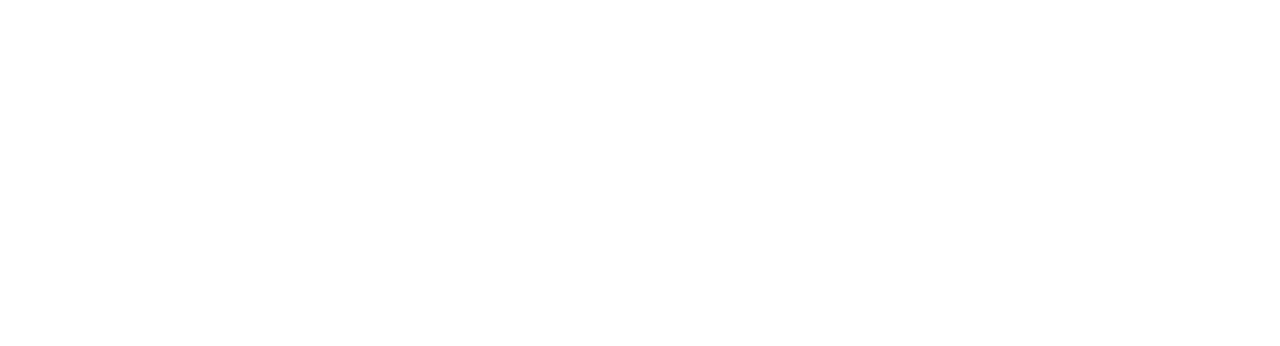
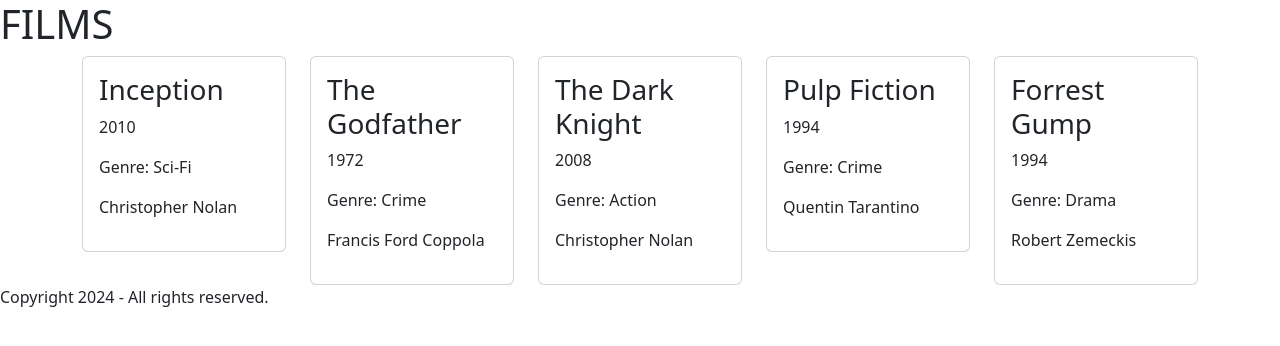
Before and after one commit to Gabbocnc/webapp-react, a React (Vite) app: page / in a window 1280 px wide. Shown: the top 346 px of the page. Built offline with nearby package versions, Linux system fonts and the light colour scheme.

Commit message:
add components and route

```diff
--- a/package.json
+++ b/package.json
@@ -11,9 +11,11 @@
   },
   "dependencies": {
     "boostrap": "^2.0.0",
+    "bootstrap": "^5.3.3",
     "bootstrap-icons": "^1.11.3",
     "react": "^18.3.1",
-    "react-dom": "^18.3.1"
+    "react-dom": "^18.3.1",
+    "react-router-dom": "^7.0.2"
   },
   "devDependencies": {
     "@eslint/js": "^9.15.0",
--- a/src/App.jsx
+++ b/src/App.jsx
@@ -1,12 +1,22 @@
-import { useState } from 'react'
 import './App.css'
+import { BrowserRouter, Routes, Route, } from 'react-router-dom'
+import Layout from './layout/layout'
+import HomePage from './pages/HomePage'
+
 
 function App() {
 
 
   return (
     <>
+      <BrowserRouter>
+        <Routes>
+          <Route element={<Layout />}>
+            <Route index element={<HomePage />} />
 
+          </Route>
+        </Routes>
+      </BrowserRouter>
     </>
   )
 }
--- /dev/null
+++ b/src/components/AppFooter.jsx
@@ -0,0 +1,7 @@
+export default function AppFooter() {
+    return (
+        <footer>
+            Copyright 2024 - All rights reserved.
+        </footer>
+    )
+}
--- /dev/null
+++ b/src/components/AppHeader.jsx
@@ -0,0 +1,9 @@
+import { NavLink } from "react-router-dom"
+
+export default function AppHeader() {
+    return (
+        <header>
+            <h1>FILMS</h1>
+        </header>
+    )
+}
--- /dev/null
+++ b/src/components/FilmCard.jsx
@@ -0,0 +1,13 @@
+import { Link } from "react-router-dom"
+export default function FilmCard({ film }) {
+    return (
+        <div className="film card">
+            <div className="card-body">
+                <h3>{film.title}</h3>
+                <p>{film.year}</p>
+                <p>Genre: {film.genre}</p>
+                <p>{film.director}</p>
+            </div>
+        </div>
+    );
+}
--- /dev/null
+++ b/src/layout/layout.jsx
@@ -0,0 +1,20 @@
+import { Outlet } from 'react-router-dom'
+import AppHeader from "../components/AppHeader";
+import AppFooter from "../components/AppFooter";
+
+export default function Layout() {
+    return (
+        <>
+
+            <AppHeader />
+
+            <main>
+                <Outlet />
+            </main>
+
+            <AppFooter />
+
+        </>
+
+    )
+}
--- /dev/null
+++ b/src/pages/HomePage.jsx
@@ -0,0 +1,68 @@
+import FilmCard from "../components/FilmCard";
+
+export default function HomePage() {
+    const films = [
+        {
+            id: 1,
+            title: "Inception",
+            year: 2010,
+            genre: "Sci-Fi",
+            director: "Christopher Nolan"
+        },
+        {
+            id: 2,
+            title: "The Godfather",
+            year: 1972,
+            genre: "Crime",
+            director: "Francis Ford Coppola"
+        },
+        {
+            id: 3,
+            title: "The Dark Knight",
+            year: 2008,
+            genre: "Action",
+            director: "Christopher Nolan"
+        },
+        {
+            id: 4,
+            title: "Pulp Fiction",
+            year: 1994,
+            genre: "Crime",
+            director: "Quentin Tarantino"
+        },
+        {
+            id: 5,
+            title: "Forrest Gump",
+            year: 1994,
+            genre: "Drama",
+            director: "Robert Zemeckis"
+        }
+    ];
+
+    return (
+
+        <>
+            <section>
+                <div className="container">
+                    <div className="row">
+                        {
+                            films.map(film => (
+                                <div className="col" key={film.id}>
+                                    <FilmCard film={film} />
+                                </div>
+                            ))
+                        }
+
+
+                    </div>
+                </div>
+
+
+
+            </section>
+
+
+        </>
+    )
+
+}
```
Also changed, not shown: 1 other file (tests, documents, lock files or other folders).
